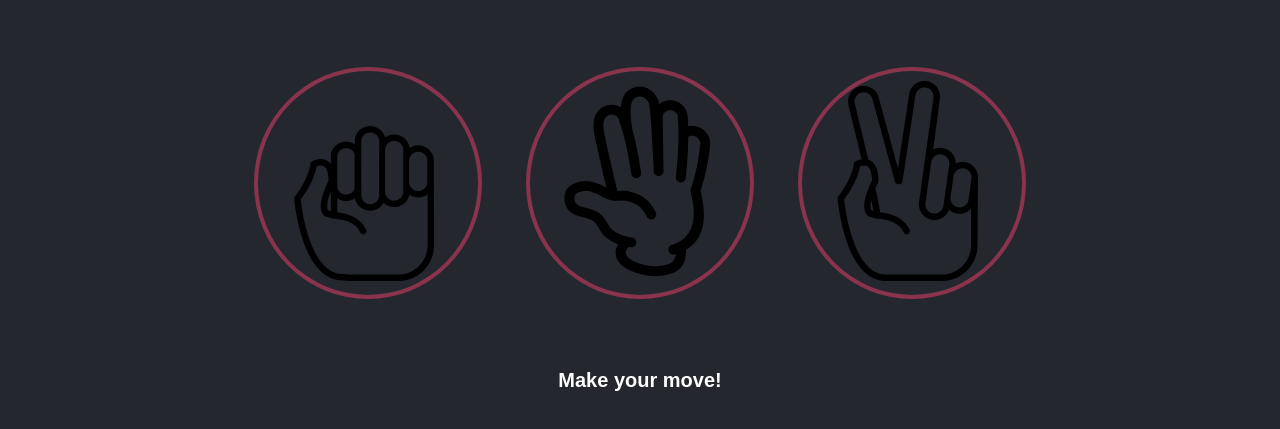
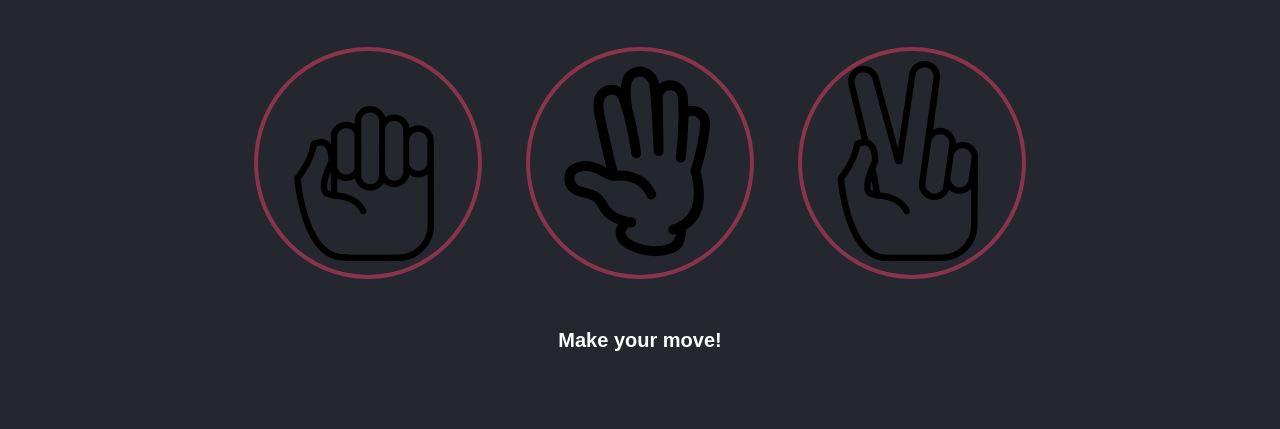
Before and after one commit to Kenya123/Rock-Paper-Scissors-Game, a plain HTML site: page index.html in a window 1280 px wide. Shown: the part 225-654 px from the top of the page. Drawn offline with Linux system fonts and the light colour scheme.

Commit message:
Update styles.css

```diff
--- a/styles.css
+++ b/styles.css
@@ -68,7 +68,7 @@ header > h1 {
 
 .choices {
   text-align: center;
-  margin: 70px 0;
+  margin: 50px 20px;
 }
 
 .choice {
```
